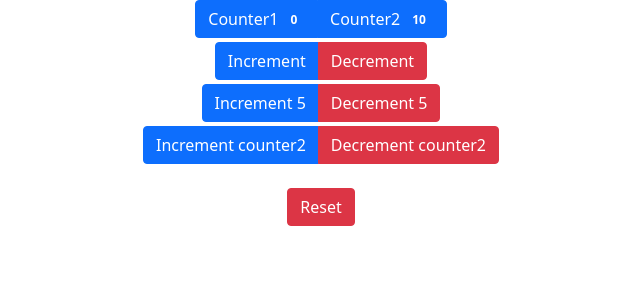
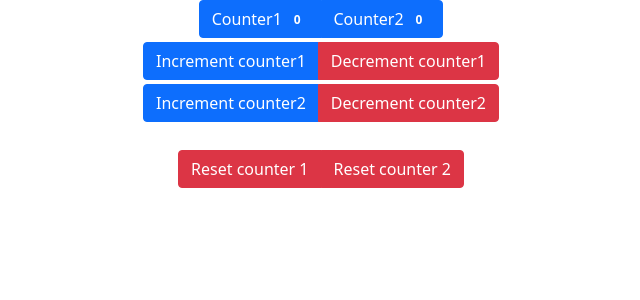
Before and after one commit to fernandohernandezpaz/second-react-app, a React (Create React App) app: page / in a window 1280 px wide. Shown: the top 300 px of the page, without its empty margins (319-959 px from the left). Built offline with nearby package versions, Linux system fonts and the light colour scheme.

Commit message:
implementando multi reducer

```diff
--- a/src/App.js
+++ b/src/App.js
@@ -1,6 +1,6 @@
 import React from 'react';
 import './App.css';
-import ComponentA from './Components/ComponentA';
+// import ComponentA from './Components/ComponentA';
 import Counter from './Components/Counter';
 export const NameContext = React.createContext();
 export const ColorContext = React.createContext();
--- a/src/Components/Counter.js
+++ b/src/Components/Counter.js
@@ -3,19 +3,14 @@ import {Button, ButtonGroup, Badge} from 'reactstrap';
 import 'bootstrap/dist/css/bootstrap.min.css';
 
 const initialState = {
-    counter1: 0,
-    counter2: 10
+    counter: 0
 };
 const reducer = (state, action) => {
     switch (action.type) {
         case 'increment':
-            return {...state, counter1: state.counter1 + action.payload};
+            return {...state, counter: state.counter + action.payload};
         case 'decrement':
-            return {...state, counter1: state.counter1 - action.payload};
-        case 'increment2':
-            return {...state, counter2: state.counter2 + 1};
-        case 'decrement2':
-            return {...state, counter2: state.counter2 - 1};
+            return {...state, counter: state.counter - action.payload};
         case 'reset':
             return initialState;
         default:
@@ -24,33 +19,38 @@ const reducer = (state, action) => {
 }
 
 const Counter = () => {
-    const [count, dispatch] = useReducer(reducer, initialState);
+    const [count1, dispatch1] = useReducer(reducer, initialState);
+    const [count2, dispatch2] = useReducer(reducer, initialState);
     return (
         <>
             <ButtonGroup>
                 <Button color="primary">
-                    Counter1 <Badge color="secondary">{count.counter1}</Badge>
+                    Counter1 <Badge color="secondary">{count1.counter}</Badge>
                 </Button>
                 <Button color="primary">
-                    Counter2 <Badge color="secondary">{count.counter2}</Badge>
+                    Counter2 <Badge color="secondary">{count2.counter}</Badge>
                 </Button>
-            </ButtonGroup>
-            <ButtonGroup className={'d-block mt-1'}>
-                <Button color="primary" onClick={() => dispatch({type: 'increment', payload: 1})}>Increment</Button>
-                <Button color="danger" onClick={() => dispatch({type: 'decrement', payload: 1})}>Decrement</Button>
             </ButtonGroup>
 
             <ButtonGroup className={'d-block mt-1'}>
-                <Button color="primary" onClick={() => dispatch({type: 'increment', payload: 5})}>Increment 5</Button>
-                <Button color="danger" onClick={() => dispatch({type: 'decrement', payload: 5})}>Decrement 5</Button>
+                <Button color="primary" onClick={() => dispatch1({type: 'increment', payload: 1})}>Increment counter1</Button>
+                <Button color="danger" onClick={() => dispatch1({type: 'decrement', payload: 1})}>Decrement counter1</Button>
             </ButtonGroup>
 
+
             <ButtonGroup className={'d-block mt-1'}>
-                <Button color="primary" onClick={() => dispatch({type: 'increment2'})}>Increment counter2</Button>
-                <Button color="danger" onClick={() => dispatch({type: 'decrement2'})}>Decrement counter2</Button>
+                <Button color="primary" onClick={() => dispatch2({type: 'increment', payload: 1})}>Increment
+                    counter2</Button>
+                <Button color="danger" onClick={() => dispatch2({type: 'decrement', payload: 1})}>Decrement
+                    counter2</Button>
             </ButtonGroup>
             <br/>
-            <Button color="danger" onClick={() => dispatch({type: 'reset'})}>Reset</Button>
+            <ButtonGroup className={'d-block mt-1'}>
+            <Button color="danger"
+                    onClick={() => dispatch1({type: 'reset'})}>Reset counter 1</Button>
+            <Button color="danger"
+                    onClick={() => dispatch2({type: 'reset'})}>Reset counter 2</Button>
+            </ButtonGroup>
         </>
     )
 };
```
